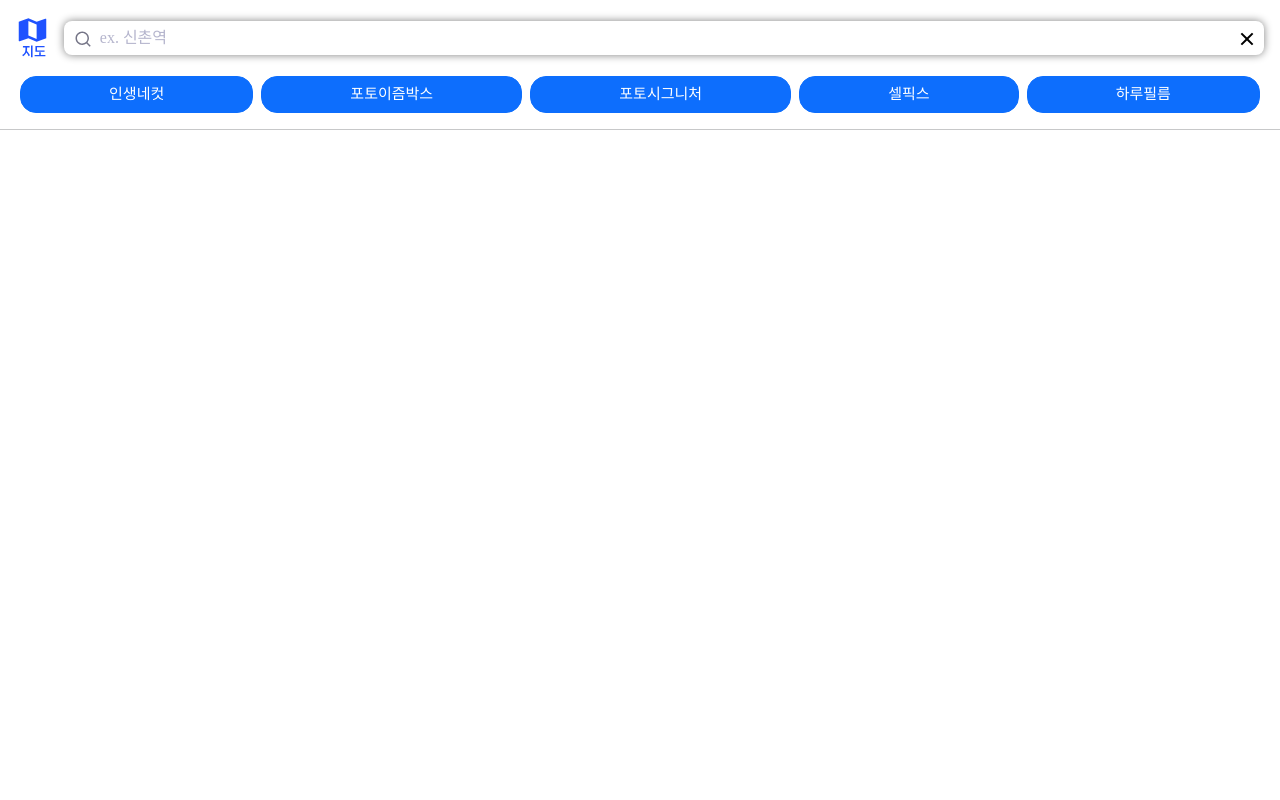
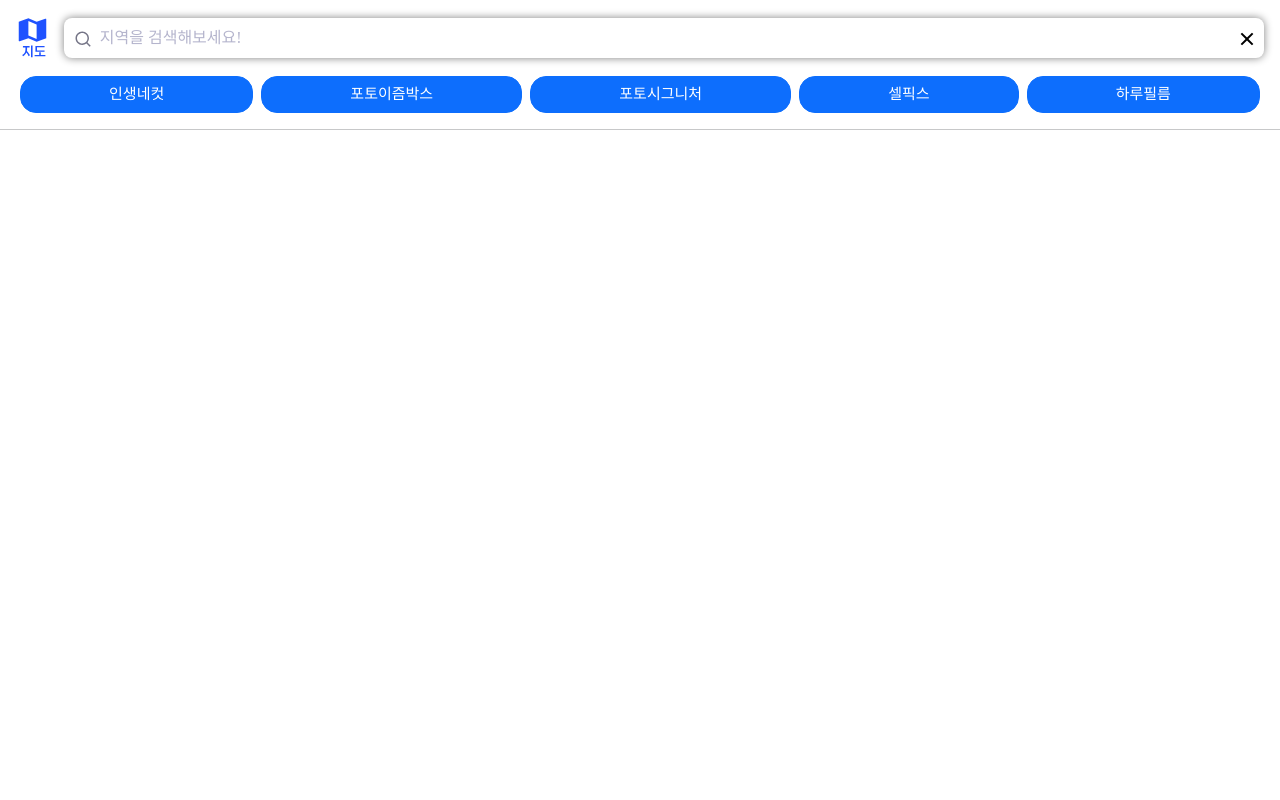
Before and after one commit to TEAM-whereisphoto/TEAM_WhereIsPhoto, a Django app: page /find/map/ in a window 1280 px wide, after a click on "목록". Run offline with Django 4.2, Linux system fonts and the light colour scheme; some libraries are stand-ins or nearby versions; some web fonts are replaced.

Commit message:
[FIX] map css

```diff
--- a/static/css/map/style.css
+++ b/static/css/map/style.css
@@ -70,13 +70,14 @@
 #search-placeholder {
     border: none !important;
     outline: none !important;
-    padding: 0 0 0 0.5rem;
+    padding: 0.2rem 0.5rem;
+    font-size: 14px;
 }
+
 #search-placeholder2 {
-
     border: none !important;
     outline: none !important;
-    padding: 0 0 0 0.5rem;
+    padding: 0.2rem 0.5rem;
 }
 
 /* placeholder color */
--- a/static/js/map/map.js
+++ b/static/js/map/map.js
@@ -263,12 +263,6 @@
 
                 boothSmallBtn.click() // 아래 small detail 열기
 
-                // 디테일 페이지로 이동하는 event
-                boothSmall.addEventListener('click', function() {
-                    let getId = boothSmall.children[0].children[0].dataset.id
-                    window.location.href = "/find/booth/detail/"+getId
-                })
-
             })
         };
 
@@ -287,9 +281,8 @@
 
             bounds = map.getBounds(); // 화면 변경되었으니 범위 다시 가져오고
 
-            for (let i=0; i<total; i++) { // 모든 booth들 다시 탐색...
+            for (let booth of boothList) { // 모든 booth들 다시 탐색...
 
-                let booth = boothList[i]
                 let lat = booth["x"]
                 let lng = booth["y"]
                 let boothcoord = new kakao.maps.LatLng(lat, lng)
@@ -403,17 +396,17 @@
 
                     var searchbounds = new kakao.maps.LatLngBounds();
 
-                    for (var i=0; i<5; i++) {
+                    for (var i=0; i<3; i++) {
                         searchbounds.extend(new kakao.maps.LatLng(data[i].y, data[i].x));
                     }
 
                     // 검색된 장소 위치를 기준으로 지도 범위를 재설정합니다
                     map.setBounds(searchbounds); //2
                     setList();
-                    input.value='';
                 }
                 else if (status === kakao.maps.services.Status.ZERO_RESULT) {
                     alert("입력된 장소가 없습니다. 다시 입력해주세요!")
+                    input.value='';
                 }
 
                 else if (status === kakao.maps.services.Status.ERROR) {
@@ -511,7 +504,7 @@
             if (small) { // 작은 detail 표시하는 경우
                 newdiv.innerHTML =
                 `<a id="list-${ boothId }" data-id="${ boothId }" href="/find/booth/detail/${ boothId }">
-                    <div class="fs-4">
+                    <div style="font-size: 20px">
                         <img style="width: 24px; margin-right: 5px" src=${ pinsrc }></img>${ name }
                     </div>
 
--- a/templates/map/mymap.html
+++ b/templates/map/mymap.html
@@ -44,7 +44,7 @@
                             </svg>
                         </div>
                         <div class="search-input-item w-100" >
-                            <input style="width:100%" id="search-placeholder" placeholder="ex. 신촌역" name="icon-name" type="text">
+                            <input style="width:100%" id="search-placeholder" placeholder="지역을 검색해보세요! ex. 신촌역" name="icon-name" type="text">
                         </div>
                         <div id="close-btn">
                             <svg xmlns="http://www.w3.org/2000/svg" viewBox="0 0 24 24" width="24" height="24">
@@ -117,7 +117,7 @@
                             </svg>
                         </div>
                         <div class="search-input-item w-100" >
-                            <input style="width:100%;" id="search-placeholder2" placeholder="ex. 신촌역" name="icon-name" type="text">
+                            <input style="width:100%;" id="search-placeholder2" placeholder="지역을 검색해보세요!" name="icon-name" type="text">
                         </div>
                         <div id="close-btn2">
                             <svg xmlns="http://www.w3.org/2000/svg" viewBox="0 0 24 24" width="24" height="24">
```
